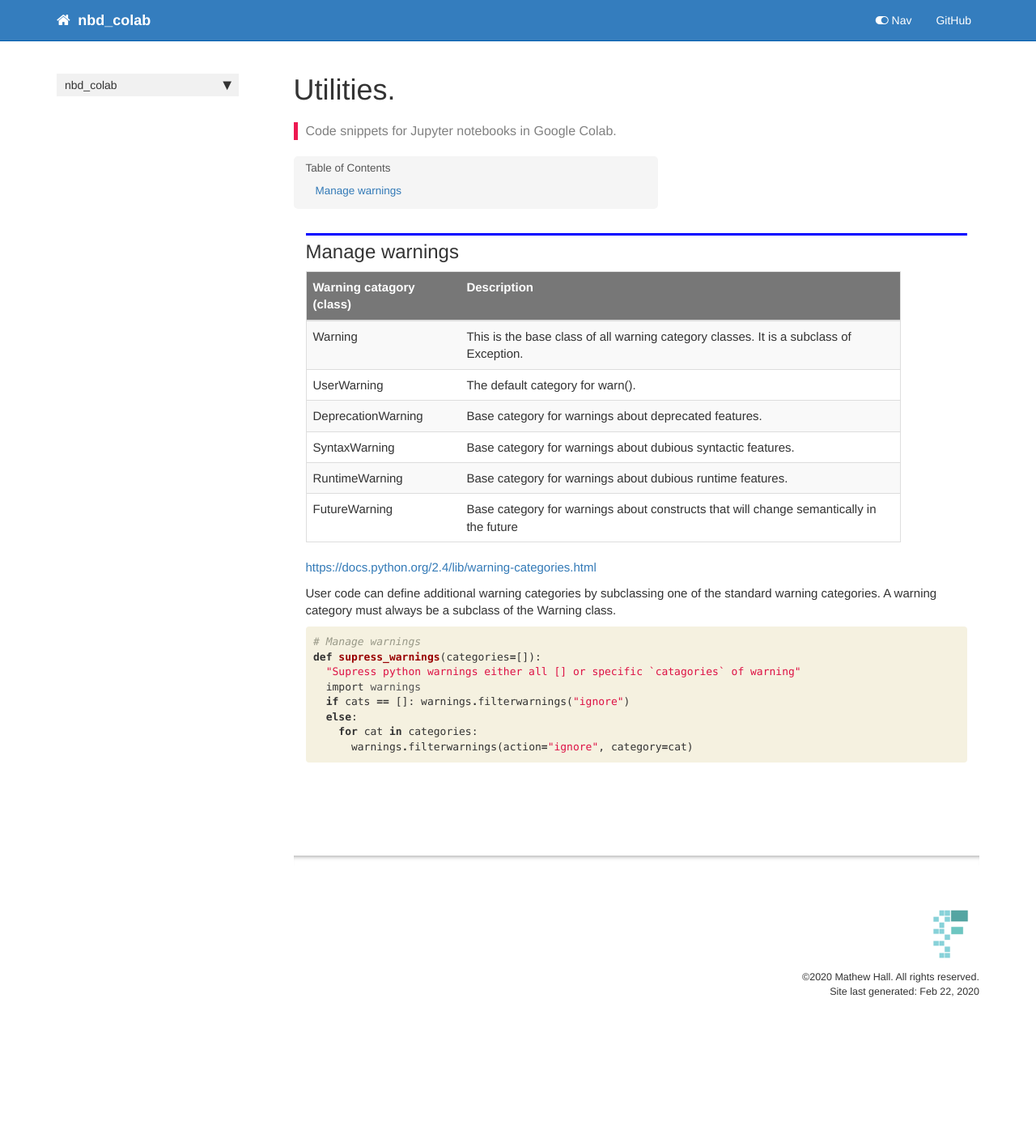
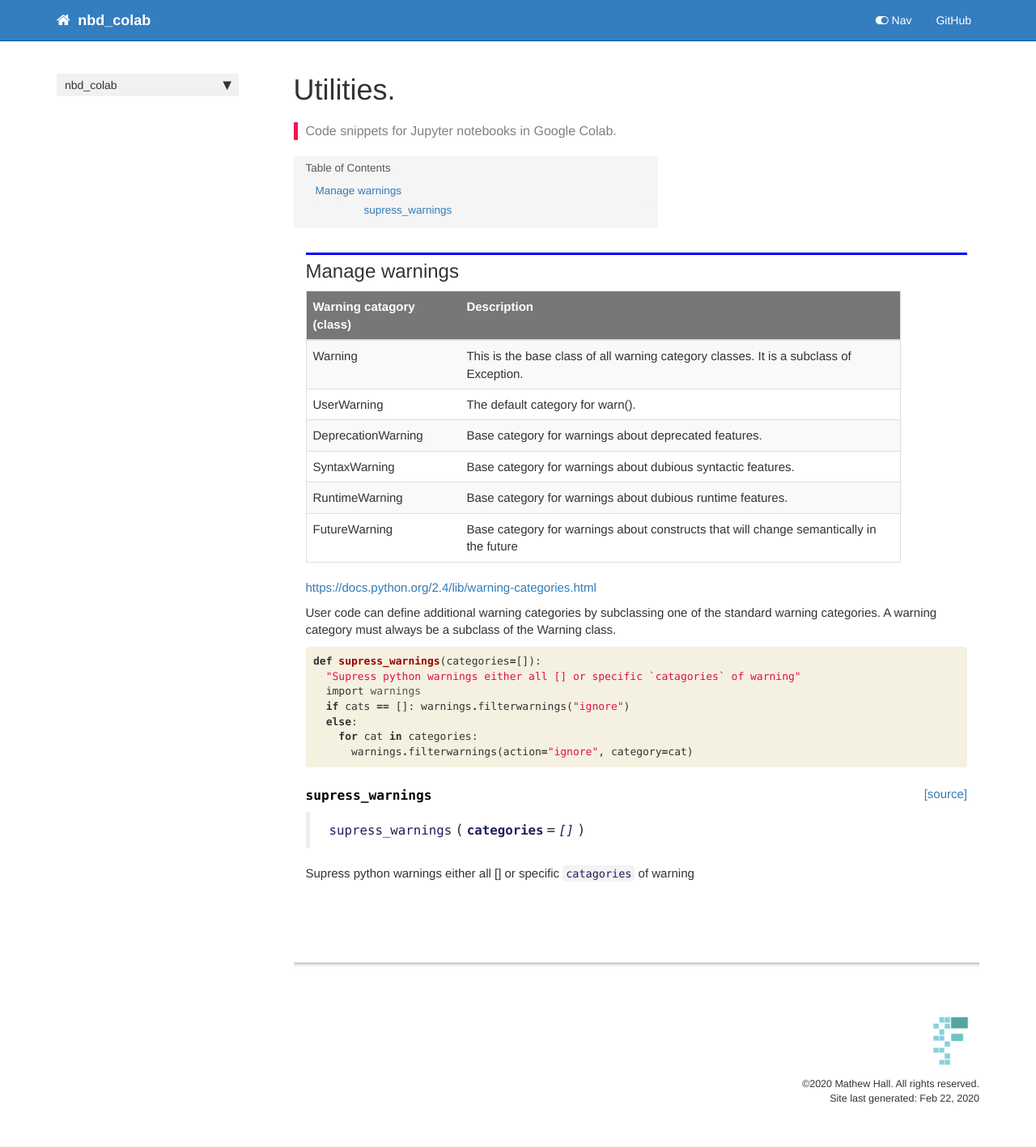
Before and after one commit to hallmx/nbd_colab, a Jekyll site: the page built from docs/utils.html, in a window 1280 px wide. Shown: the whole page at 81% size. Built offline with Jekyll 4.4.1, drawn with Linux system fonts in a browser that asks for light colours; nearby versions of some CDN libraries; comment, search, counter and statistics services are not loaded; before the commit the page ends 1285 px from its top, so only the background shows below that.

```diff
--- a/docs/utils.html
+++ b/docs/utils.html
@@ -75,8 +75,7 @@ summary: "Code snippets for Jupyter notebooks in Google Colab."
 
 <div class="inner_cell">
     <div class="input_area">
-<div class=" highlight hl-ipython3"><pre><span></span><span class="c1"># Manage warnings</span>
-<span class="k">def</span> <span class="nf">supress_warnings</span><span class="p">(</span><span class="n">categories</span><span class="o">=</span><span class="p">[]):</span>
+<div class=" highlight hl-ipython3"><pre><span></span><span class="k">def</span> <span class="nf">supress_warnings</span><span class="p">(</span><span class="n">categories</span><span class="o">=</span><span class="p">[]):</span>
   <span class="s2">&quot;Supress python warnings either all [] or specific `catagories` of warning&quot;</span>
   <span class="kn">import</span> <span class="nn">warnings</span>
   <span class="k">if</span> <span class="n">cats</span> <span class="o">==</span> <span class="p">[]:</span> <span class="n">warnings</span><span class="o">.</span><span class="n">filterwarnings</span><span class="p">(</span><span class="s2">&quot;ignore&quot;</span><span class="p">)</span>
@@ -90,5 +89,26 @@ summary: "Code snippets for Jupyter notebooks in Google Colab."
 </div>
 
 </div>
+<div class="cell border-box-sizing code_cell rendered">
+
+<div class="output_wrapper">
+<div class="output">
+
+<div class="output_area">
+
+
+<div class="output_markdown rendered_html output_subarea ">
+<h4 id="supress_warnings" class="doc_header"><code>supress_warnings</code><a href="https://github.com/hallmx/nbd_colab/tree/master/nbd_colab/utils.py#L6" class="source_link" style="float:right">[source]</a></h4><blockquote><p><code>supress_warnings</code>(<strong><code>categories</code></strong>=<em><code>[]</code></em>)</p>
+</blockquote>
+<p>Supress python warnings either all [] or specific <code>catagories</code> of warning</p>
+
+</div>
+
+</div>
+
+</div>
+</div>
+
+</div>
     {% endraw %}
 </div>
--- a/nbd_colab/_nbdev.py
+++ b/nbd_colab/_nbdev.py
@@ -10,11 +10,13 @@ index = {"drive_setup": "00_core.ipynb",
          "show_ram_usage": "04_gpu.ipynb",
          "purge_mem": "04_gpu.ipynb",
          "show_df_mem_usage": "04_gpu.ipynb",
-         "reduce_df_mem_usage": "04_gpu.ipynb"}
+         "reduce_df_mem_usage": "04_gpu.ipynb",
+         "supress_warnings": "05_utils.ipynb"}
 
 modules = ["core.py",
            "troubleshooting.py",
-           "gpu.py"]
+           "gpu.py",
+           "utils.py"]
 
 doc_url = "https://hallmx.github.io/nbd_colab/"
 
```
Also changed, not shown: nbd_colab/utils.py (+10 -1 lines), 1 other file.
